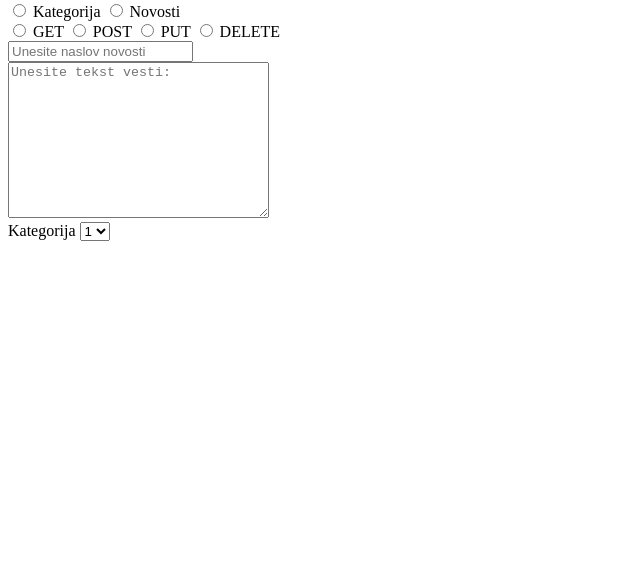
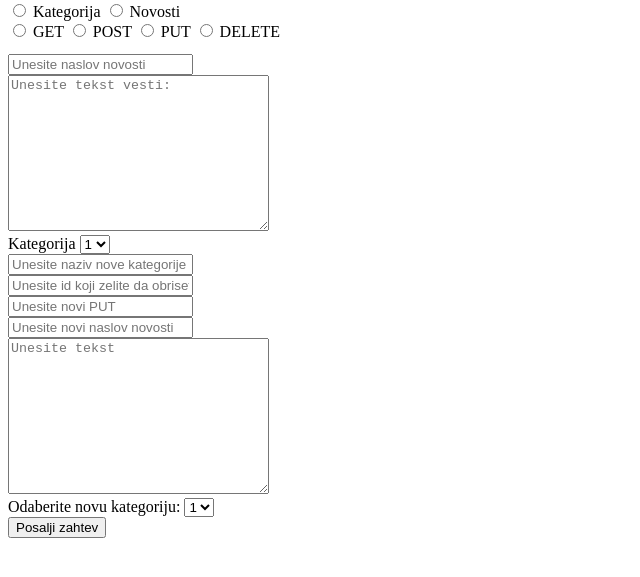
Before and after one commit to LeDu98/restapi-test, a plain HTML site: page index.html in a window 1280 px wide. Shown: the part 79-656 px from the top of the page, without its empty margins (0-640 px from the left). Drawn offline with nearby package versions, Linux system fonts and the light colour scheme.

Commit message:
dodate funkcionalnosti

```diff
--- a/index.html
+++ b/index.html
@@ -4,6 +4,12 @@
     <meta charset="UTF-8">
     <meta name="viewport" content="width=device-width, initial-scale=1.0">
     <title>Testiranje REST API-a</title>
+
+    <script
+  src="https://code.jquery.com/jquery-3.5.1.min.js"
+  integrity="sha256-9/aliU8dGd2tb6OSsuzixeV4y/faTqgFtohetphbbj0="
+  crossorigin="anonymous"></script>
+
 </head>
 <body>
     <h1>Forma za manipulaciju sa API-em</h1>
@@ -26,6 +32,8 @@
         <label for="delete">DELETE</label>
        </div>
 
+       <pre id="get_odgovor"></pre>
+
        <div id="novosti_post">
            <input type="text" name="naslov_novosti" placeholder="Unesite naslov novosti">
            <br>
@@ -41,6 +49,36 @@
            </select>
        </div>
 
+       <div id="kategorije_post">
+           <input type="text" name="kategorija_naziv" id="kategorija_naziv" placeholder="Unesite naziv nove kategorije">
+       </div>
+       <div id="brisanje_reda">
+        <input type="text" name="brisanje" id="brisanje" placeholder="Unesite id koji zelite da obrisete">
+    </div>
+    <div id="kategorije_put">
+        <input type="text" name="kategorija_naziv_put" id="kategorija_naziv_put" placeholder="Unesite novi PUT">
+    </div>
+    <div id="novosti_put">
+        <input type="text" name="naslov_novosti_put" id="naslov_novosti_put" placeholder="Unesite novi naslov novosti">
+    <br>
+    <textarea name="tekst_novosti_put" id="tekst_novosti_put" cols="30" rows="10" placeholder="Unesite tekst"></textarea>
+<br>
+        <label for="kategorija_odabir_put">Odaberite novu kategoriju:</label>
+        <select name="kategorija_odabir_put" id="kategorija_odabir_put">
+            <option value="1">1</option>
+            <option value="2">2</option>
+            <option value="3">3</option>
+            <option value="4">4</option>
+        </select>
+
+        <div id="greska">
+
+        </div>
+        <div id="submit">
+            <button type="button">Posalji zahtev</button>
+        </div>
+</div>
+
     </form>
 </body>
 </html>
```
